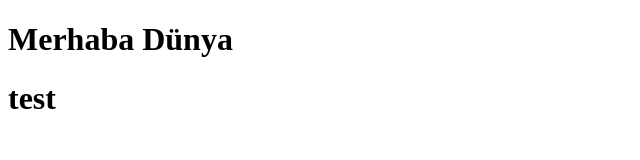
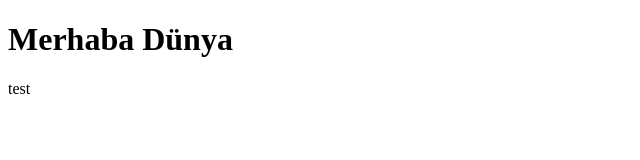
Before and after one commit to senih1/senih1.github.io, a plain HTML site: page index.html in a window 1280 px wide. Shown: the full height of the page, 0-640 px from the left. Drawn offline with Linux system fonts and the light colour scheme.

Commit message:
Update index.html

```diff
--- a/index.html
+++ b/index.html
@@ -7,6 +7,6 @@
 </head>
 <body>
     <h1>Merhaba Dünya</h1>
-    <h1>test</h1>
+    <p>test</p>
 </body>
 </html>
```
